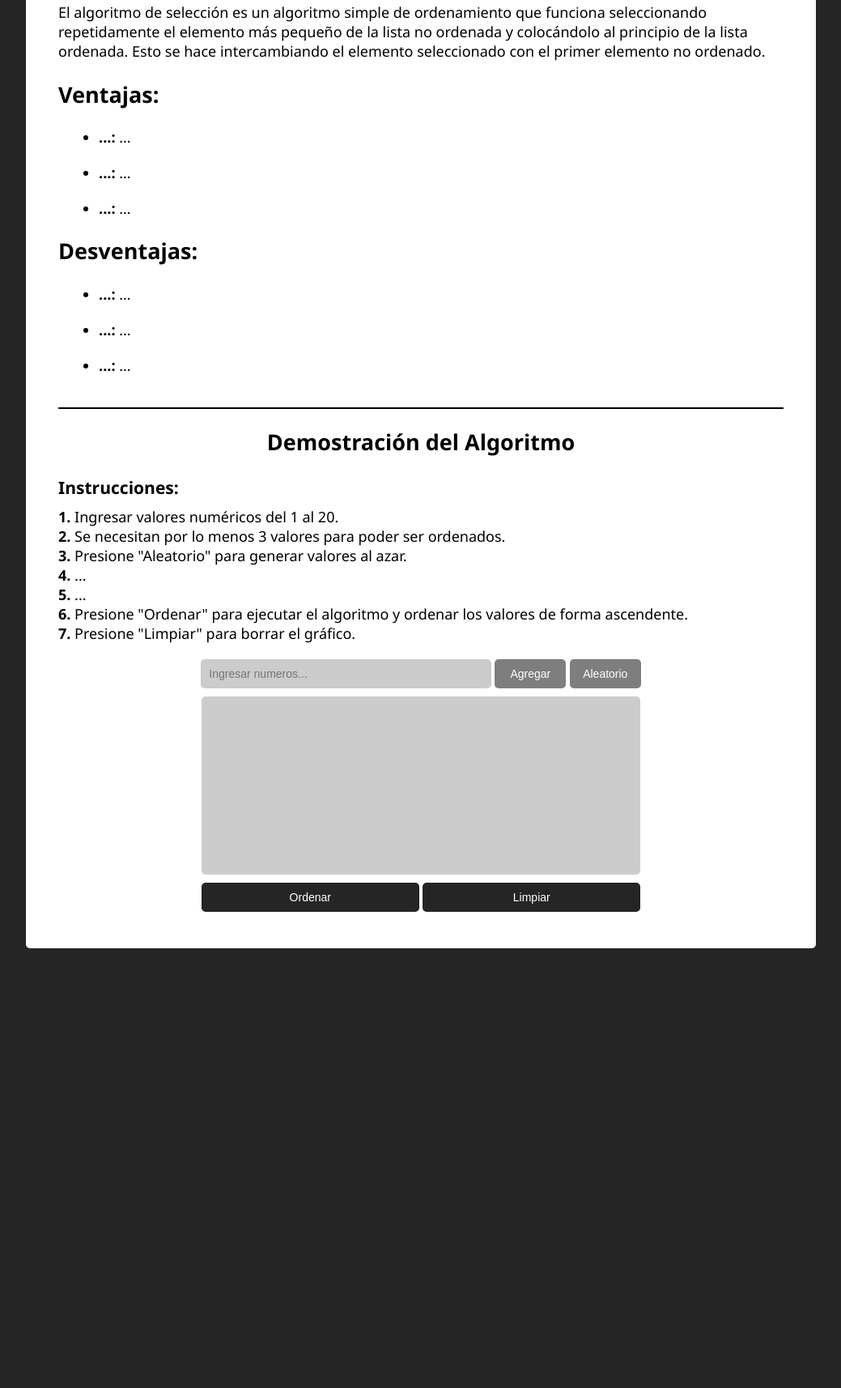
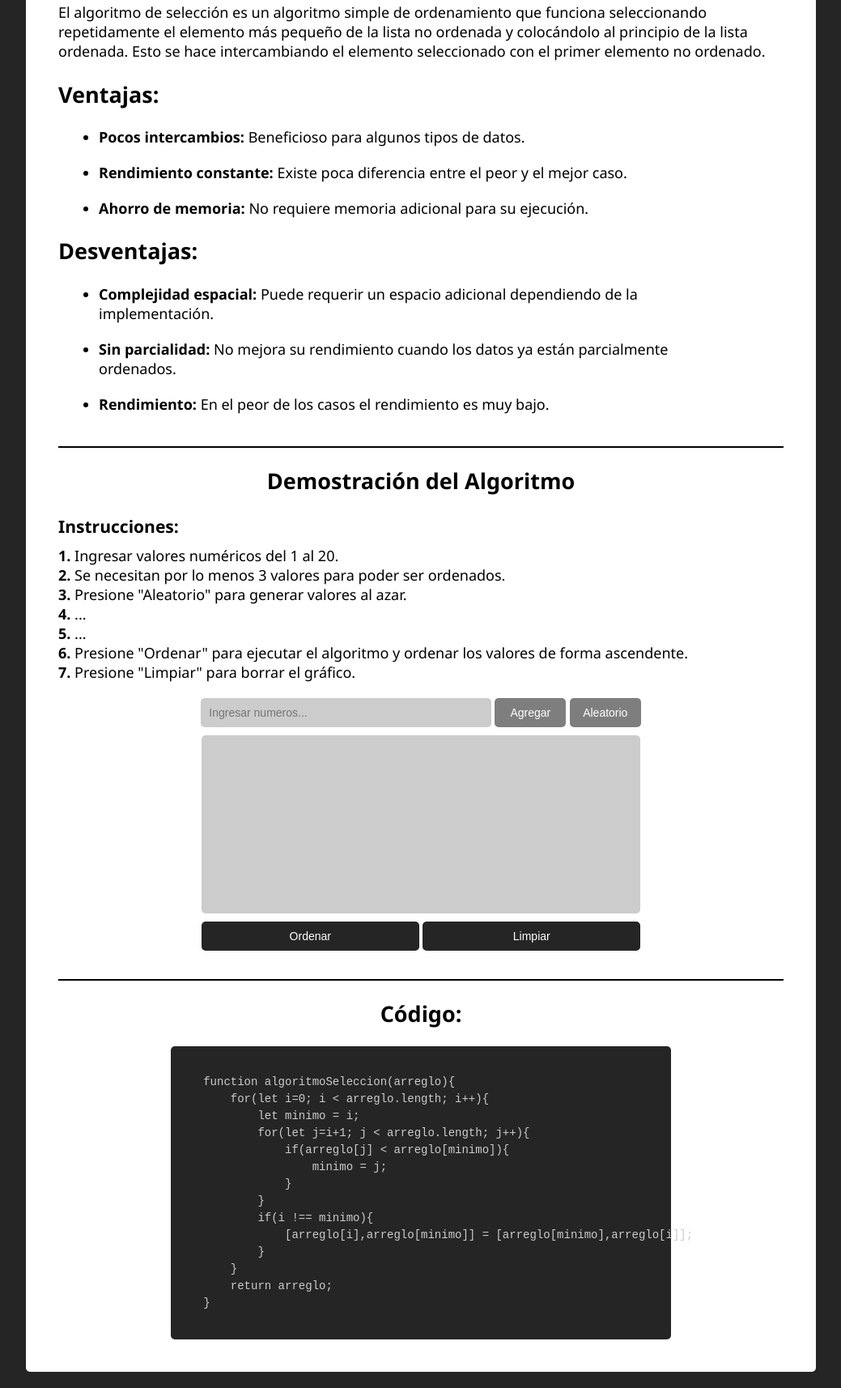
Before and after one commit to AnthonyEMF/AlgoritmosOrdenamiento, a plain HTML site: page menu/seleccion.html in a window 1280 px wide. Shown: the part 165-1879 px from the top of the page at 81% size, without its empty margins (120-1159 px from the left). Before the commit the page ends 1356 px from the top, so only its background shows below. Drawn offline with Linux system fonts and the light colour scheme.

Commit message:
Informacion de algoritmos y codigo en HTML

```diff
--- a/css/sections.css
+++ b/css/sections.css
@@ -100,6 +100,11 @@ h3{
     margin-bottom: 10px;
 }
 
+/* Container interfaz */
+.interfaz{
+    margin-bottom: 30px;
+}
+
 /* Container de la demostracion */
 .demostracion{
     display: flex;
@@ -142,3 +147,21 @@ button{
     background-color: #252525;
     cursor: default;
 }
+
+/* Codigo */
+.codigo{
+    display: flex;
+    justify-content: center;
+    margin-top: 20px;
+}
+.container-codigo{
+    width: 60%;
+    padding: 20px 40px;
+    background-color: #252525;
+    text-align: left;
+    border-radius: 5px;
+    font-family: "Courier New", Courier, monospace;
+    font-size: 14px;
+    line-height: 1.5;
+    color: #ccc;
+}
--- a/menu/seleccion.html
+++ b/menu/seleccion.html
@@ -28,15 +28,15 @@
                 elemento no ordenado.</p>
             <h2>Ventajas:</h2>
             <ul>
-                <li><b>...:</b> ...</li>
-                <li><b>...:</b> ...</li>
-                <li><b>...:</b> ...</li>
+                <li><b>Pocos intercambios:</b> Beneficioso para algunos tipos de datos.</li>
+                <li><b>Rendimiento constante:</b>  Existe poca diferencia entre el peor y el mejor caso.</li>
+                <li><b>Ahorro de memoria:</b> No requiere memoria adicional para su ejecución.</li>
             </ul>
             <h2>Desventajas:</h2>
             <ul>
-                <li><b>...:</b> ...</li>
-                <li><b>...:</b> ...</li>
-                <li><b>...:</b> ...</li>
+                <li><b>Complejidad espacial:</b> Puede requerir un espacio adicional dependiendo de la implementación.</li>
+                <li><b>Sin parcialidad:</b> No mejora su rendimiento cuando los datos ya están parcialmente ordenados.</li>
+                <li><b>Rendimiento:</b> En el peor de los casos el rendimiento es muy bajo.</li>
             </ul>
         </div>
         <!-- Demostracion -->
@@ -55,6 +55,7 @@
             </p>
         </div>
         <!-- Interfaz -->
+        <div class="interfaz">
             <input type="number" id="input-datos" placeholder="Ingresar numeros...">
             <button id="btn-agregar">Agregar</button>
             <button id="btn-aleatorio">Aleatorio</button>
@@ -64,6 +65,28 @@
             <button id="btn-ordenar" class="btn-disabled" disabled>Ordenar</button>
             <button id="btn-limpiar" class="btn-disabled" disabled>Limpiar</button>
         </div>
+        <!-- Codigo -->
+        <hr>
+        <h2>Código:</h2>
+        <div class="codigo">
+            <div class="container-codigo">
+<pre><code>function algoritmoSeleccion(arreglo){
+    for(let i=0; i < arreglo.length; i++){
+        let minimo = i;
+        for(let j=i+1; j < arreglo.length; j++){
+            if(arreglo[j] < arreglo[minimo]){
+                minimo = j;
+            }
+        }
+        if(i !== minimo){
+            [arreglo[i],arreglo[minimo]] = [arreglo[minimo],arreglo[i]];
+        }
+    }
+    return arreglo;
+}</code></pre>
+            </div>
+        </div>
+    </div>
     <!-- Enlace al archivo JavaScript -->
     <script src="/js/main.js"></script>
     <script src="/js/seleccion.js"></script>
```
Also changed, not shown: menu/burbuja.html (+20 -1 lines), menu/insercion.html (+21 -0 lines), menu/mergesort.html (+46 -0 lines), menu/quicksort.html (+39 -9 lines), 1 other file. Lines whose indentation alone changed are shown as unchanged.
